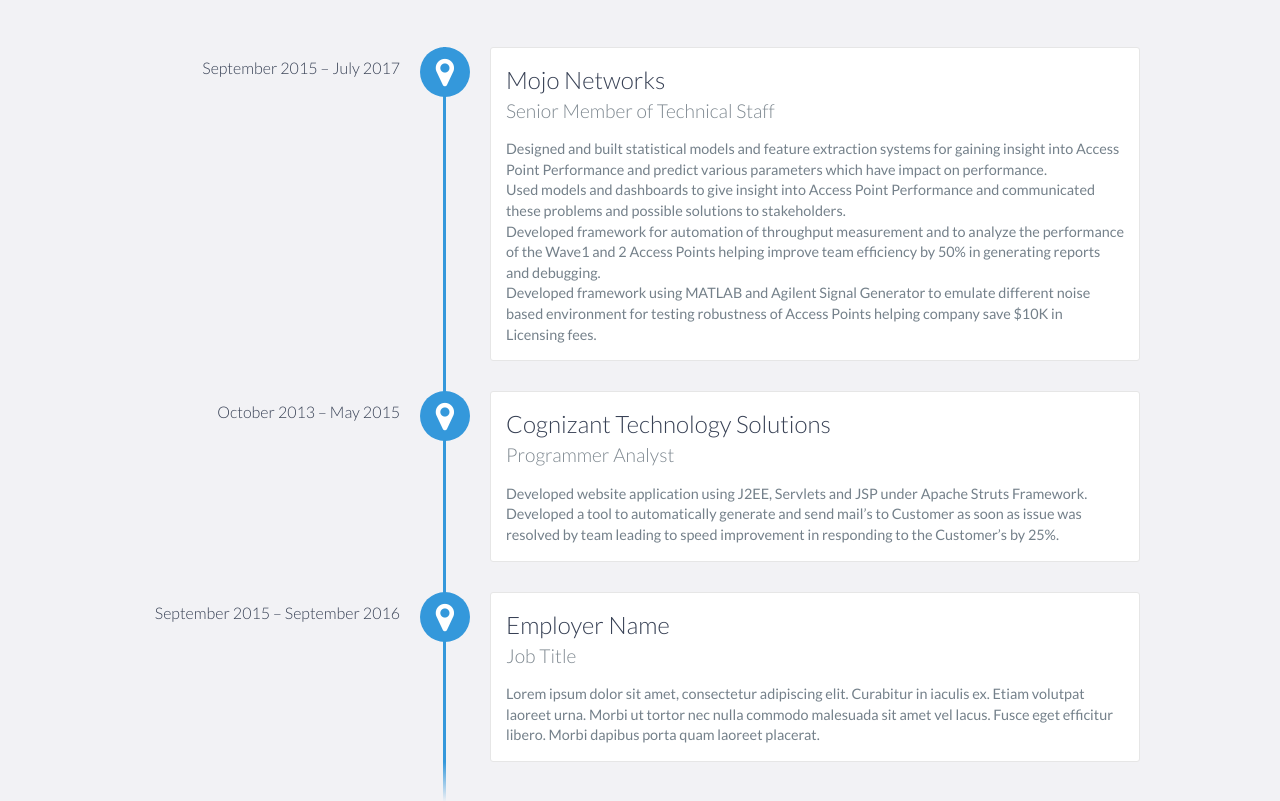
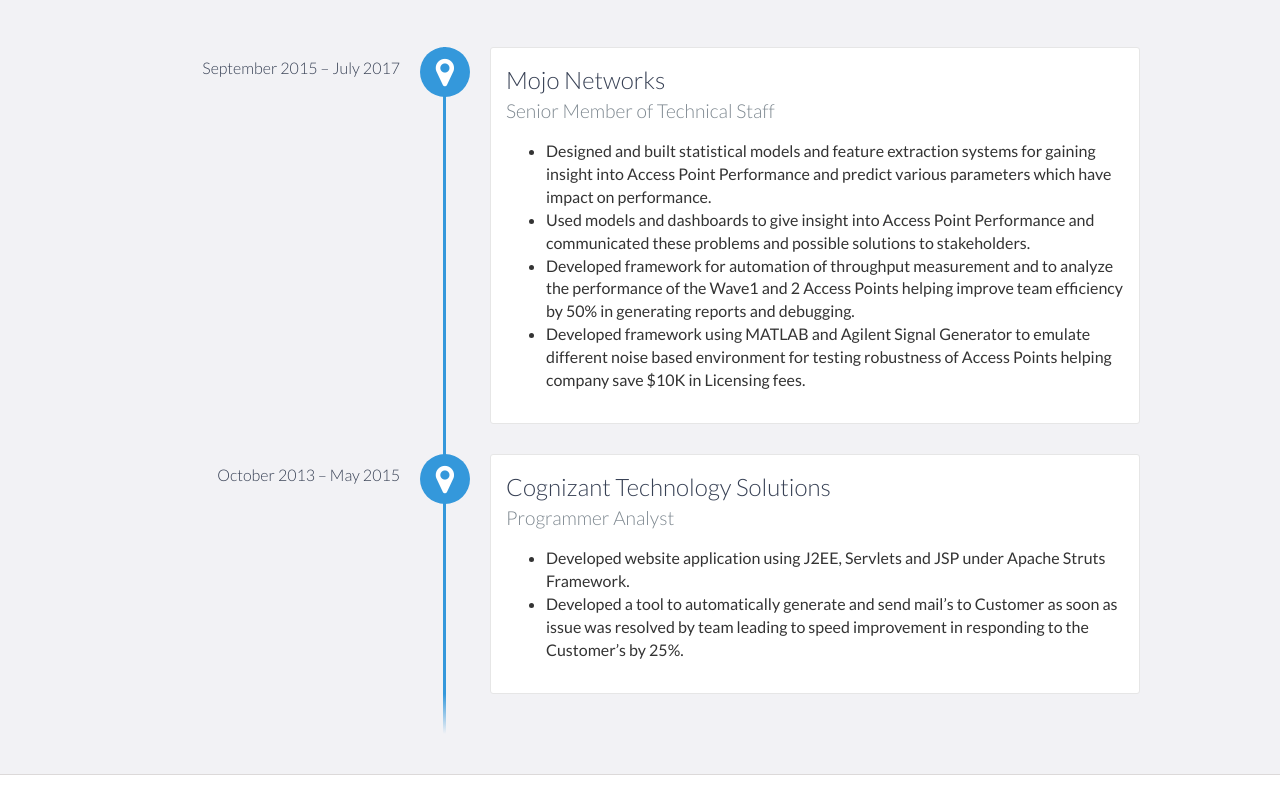
Before and after one commit to prajvalbavi/prajvalbavi.github.io, a website: page index.html in a window 1280 px wide. Shown: the part 1220-2021 px from the top of the page. Drawn offline with nearby package versions, Linux system fonts and the light colour scheme.

Commit message:
Update index.html

```diff
--- a/index.html
+++ b/index.html
@@ -89,30 +89,39 @@
             <div data-date="September 2015 – July 2017">
                 <h3>Mojo Networks</h3>
                 <h4>Senior Member of Technical Staff</h4>
-                <p> Designed and built statistical models and feature extraction systems for gaining insight into Access Point Performance
-		    and predict various parameters which have impact on performance. </p>
-		<p> Used models and dashboards to give insight into Access Point Performance and communicated these problems and
-		    possible solutions to stakeholders. </p>
-		<p> Developed framework for automation of throughput measurement and to analyze the performance of the
-		    Wave1 and 2 Access Points helping improve team efficiency by 50% in generating reports and debugging. </p>
-		<p> Developed framework using MATLAB and Agilent Signal Generator to emulate different noise based environment
-		    for testing robustness of Access Points helping company save $10K in Licensing fees.</p>
+		<ul>
+                	<li>
+                    		Designed and built statistical models and feature extraction systems for gaining insight into Access Point Performance
+		    		and predict various parameters which have impact on performance.
+                	</li>
+                	<li>
+                    		Used models and dashboards to give insight into Access Point Performance and communicated these problems and
+		    		possible solutions to stakeholders.
+                	</li>
+                	<li>
+                    		Developed framework for automation of throughput measurement and to analyze the performance of the
+		    		Wave1 and 2 Access Points helping improve team efficiency by 50% in generating reports and debugging.
+                	</li>
+			<li>
+				Developed framework using MATLAB and Agilent Signal Generator to emulate different noise based environment
+		    		for testing robustness of Access Points helping company save $10K in Licensing fees.
+			</li>
+		  </ul>
             </div>
 
             <div data-date="October 2013 – May 2015">
                 <h3>Cognizant Technology Solutions</h3>
                 <h4>Programmer Analyst</h4>
-                <p> Developed website application using J2EE, Servlets and JSP under Apache Struts Framework.</p>
-		<p> Developed a tool to automatically generate and send mail’s to Customer as soon as issue was resolved by team
-                    leading to speed improvement in responding to the Customer’s by 25%.</p>
-            </div>
+		    <ul>
+			    <li>
+				   Developed website application using J2EE, Servlets and JSP under Apache Struts Framework.
+			    </li>
+			    <li>
+				   Developed a tool to automatically generate and send mail’s to Customer as soon as issue was resolved by team
+                    		   leading to speed improvement in responding to the Customer’s by 25%.
+			    </li>
 
-            <div data-date="September 2015 – September 2016">
-                <h3>Employer Name</h3>
-                <h4>Job Title</h4>
-                <p>
-                    Lorem ipsum dolor sit amet, consectetur adipiscing elit. Curabitur in iaculis ex. Etiam volutpat laoreet urna. Morbi ut tortor nec nulla commodo malesuada sit amet vel lacus. Fusce eget efficitur libero. Morbi dapibus porta quam laoreet placerat.
-                </p>
+		    </ul>
             </div>
         </div>
     </div>
```
